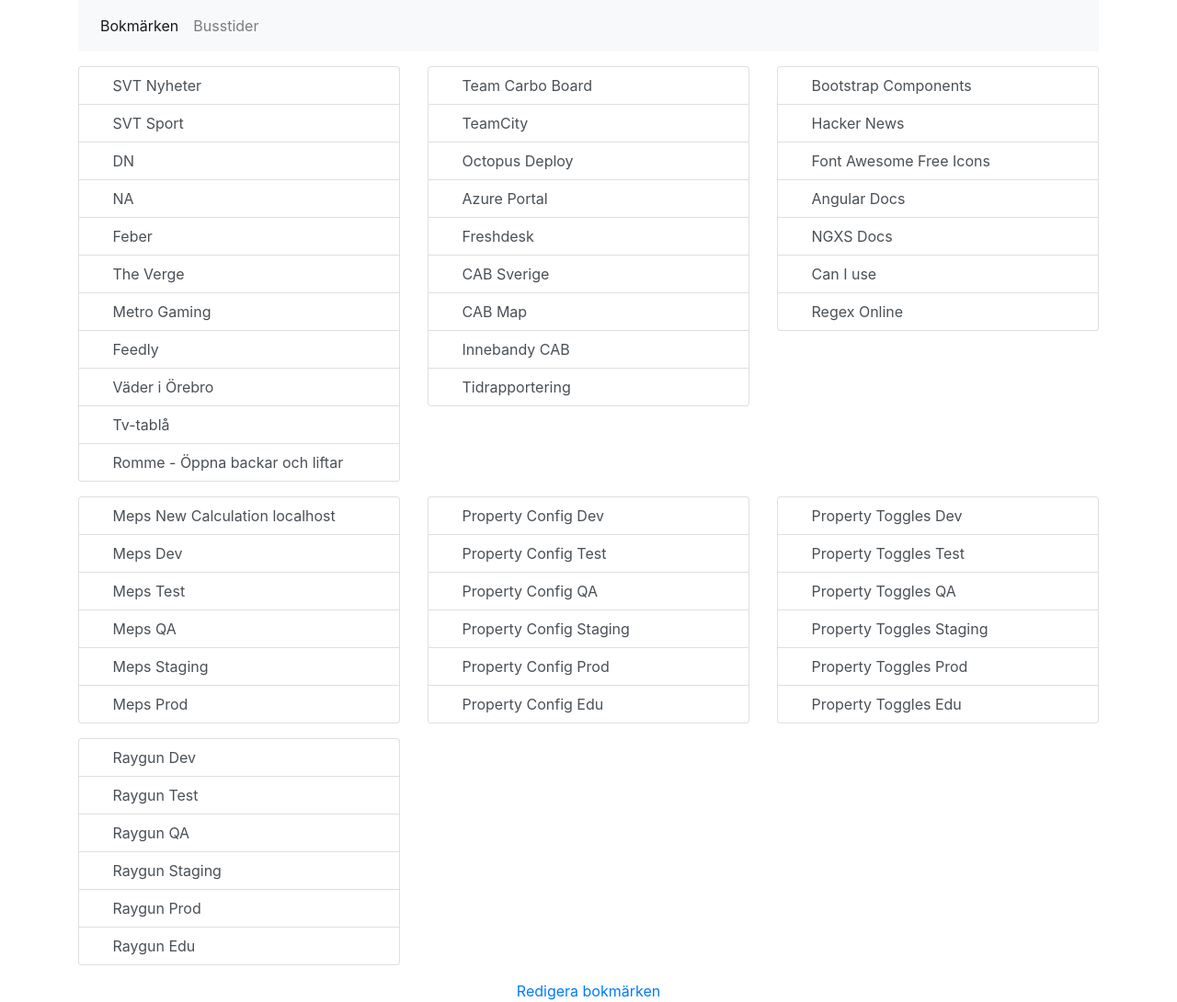
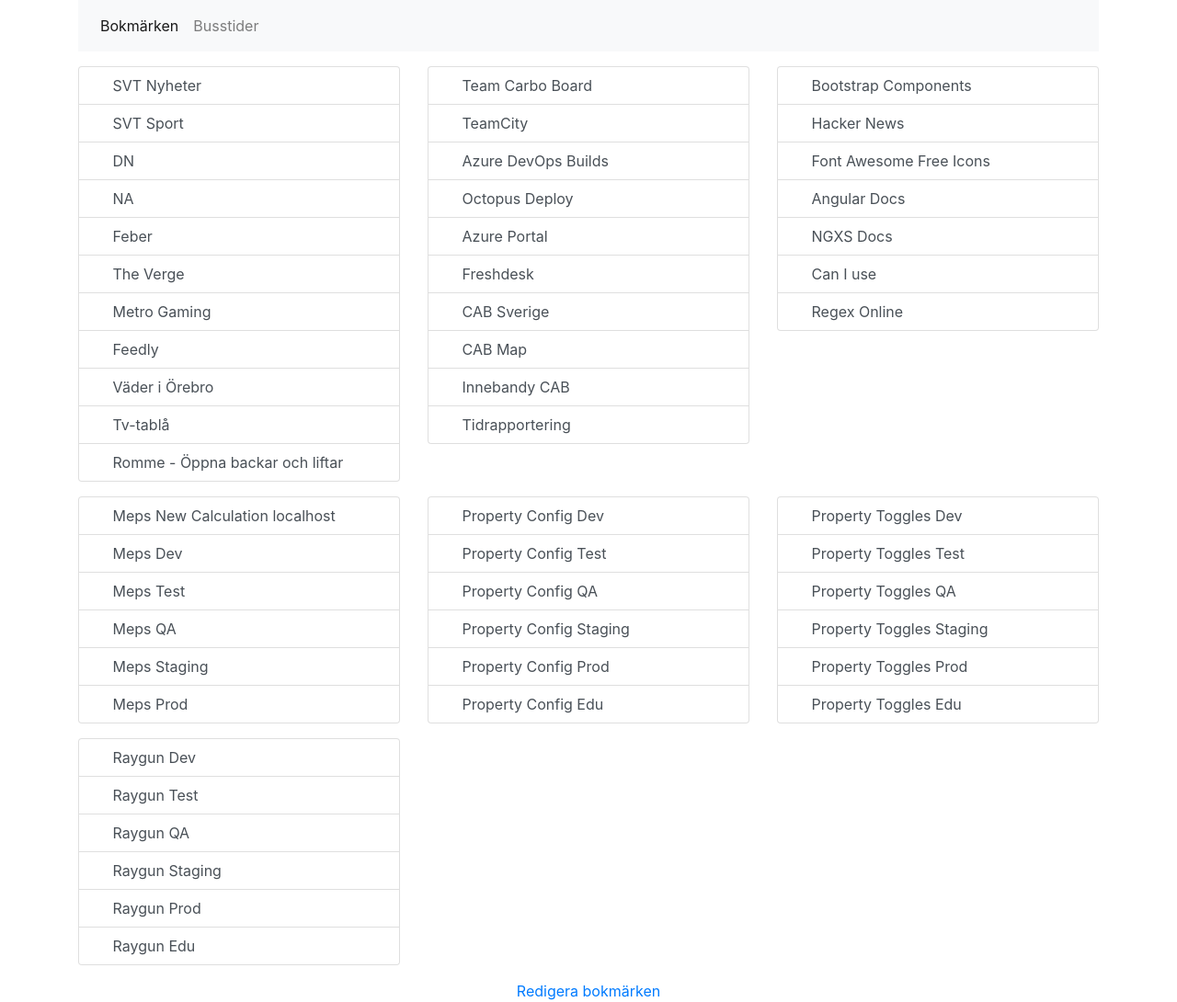
Before and after one commit to larsabrasha/bookmarks, a Jekyll site: the page built from index.html, in a window 1280 px wide. Shown: the whole page at 92% size. Built offline with Jekyll 4.4.1, drawn with Linux system fonts in a browser that asks for light colours.

Commit message:
Azure DevOps Builds added

```diff
--- a/_data/bookmarks.json
+++ b/_data/bookmarks.json
@@ -71,6 +71,11 @@
             "title": "TeamCity",
             "url": "http://teamcity/overview.html",
             "favicon_domain": "jetbrains.com"
+          },
+          {
+            "title": "Azure DevOps Builds",
+            "url": "https://dev.azure.com/cab-property/MEPS/_build",
+            "favicon_domain": "dev.azure.com"
           },
           {
             "title": "Octopus Deploy",
```
